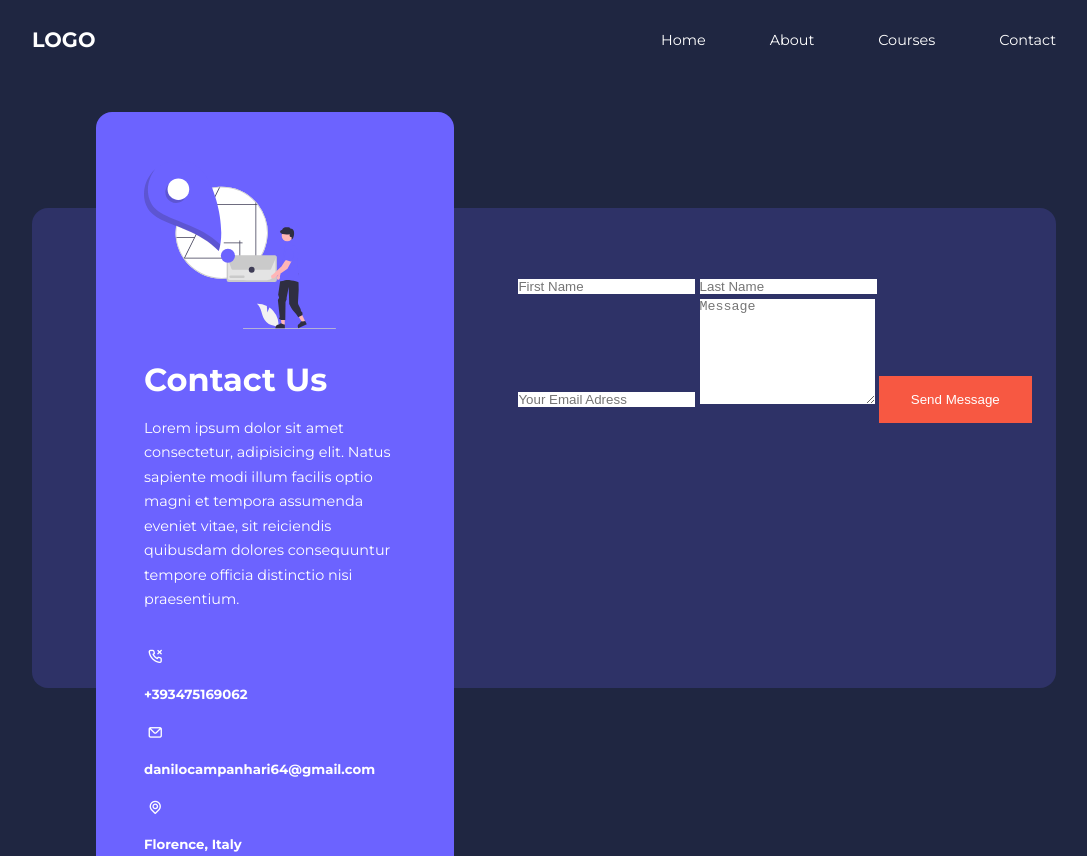
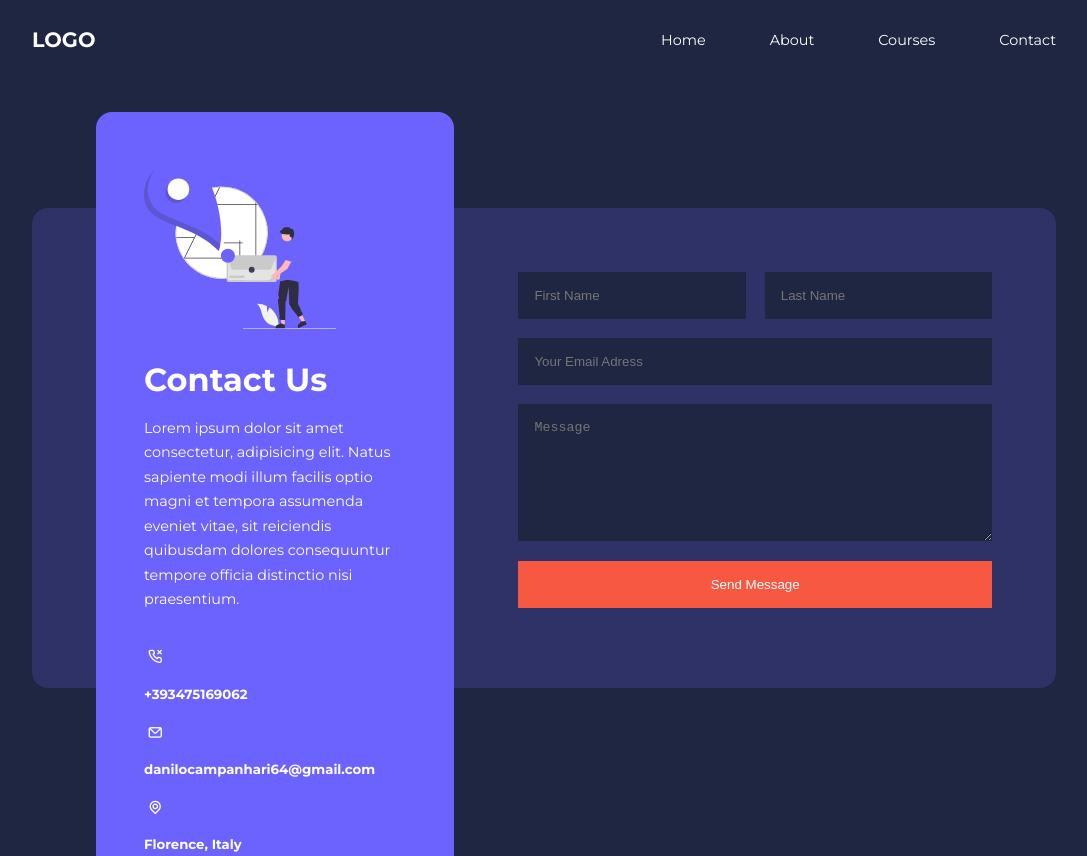
Before and after one commit to danilocampanhari21/education-school, a plain HTML site: page contact.html in a window 1280 px wide. Shown: the top 856 px of the page, without its empty margins (96-1183 px from the left). Drawn offline with nearby package versions, Linux system fonts and the light colour scheme.

Commit message:
send email

```diff
--- a/css/contact.css
+++ b/css/contact.css
@@ -85,4 +85,26 @@
   /*============ FORM ==============*/
 
 
-  .contact
+  .contact__form {
+    display: flex;
+    flex-direction: column;
+    gap: 1.2rem;
+    margin-right: 4rem;
+  }
+
+  .form__name {
+    display: flex;
+    gap: 1.2rem;
+  }
+
+  .contact__form input[type="text"] {
+    width: 50%;
+  }
+
+  input,
+  textarea {
+    width: 100%;
+    padding: 1rem;
+    background: var(--color-bg);
+    color: var(--color-white);
+  }
```
